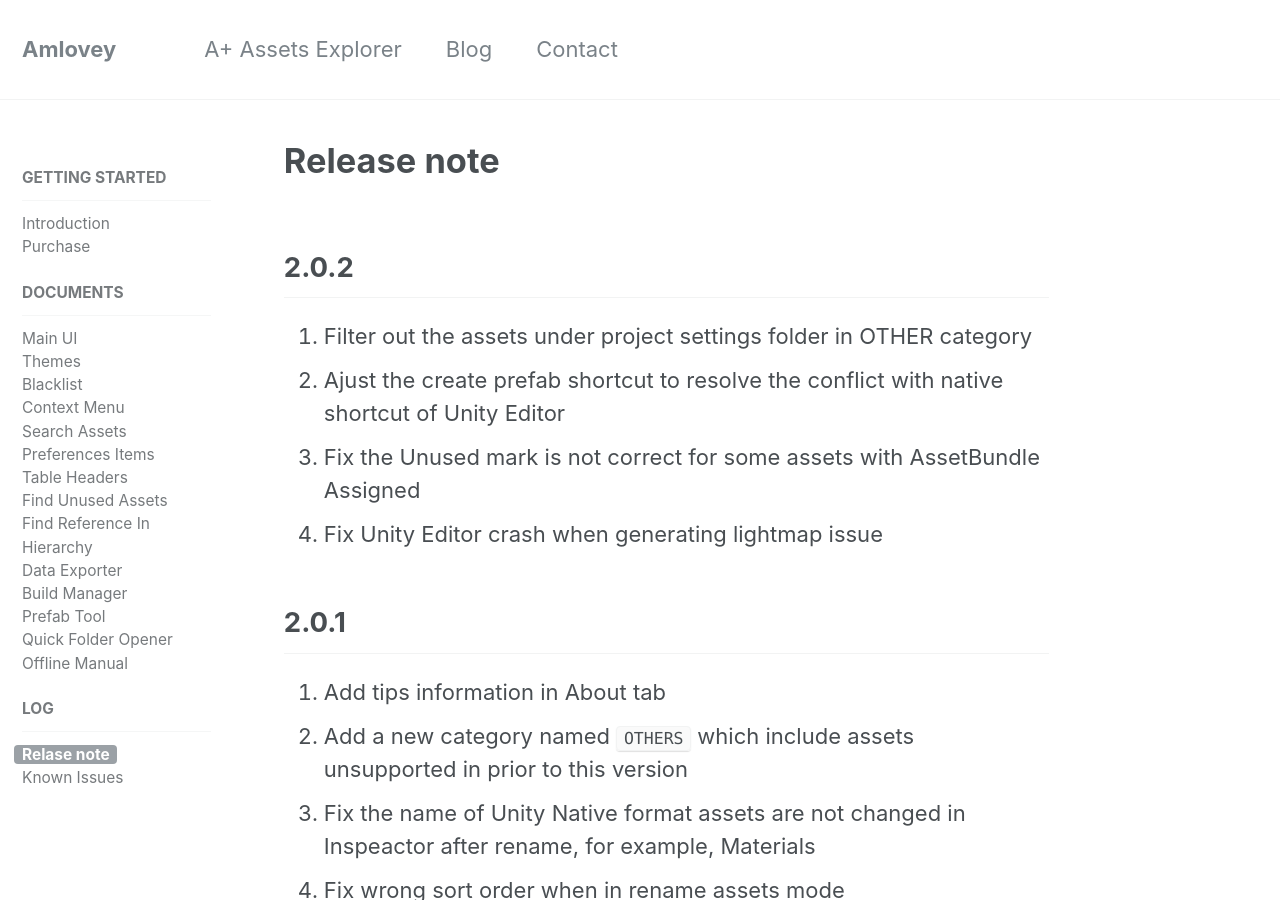
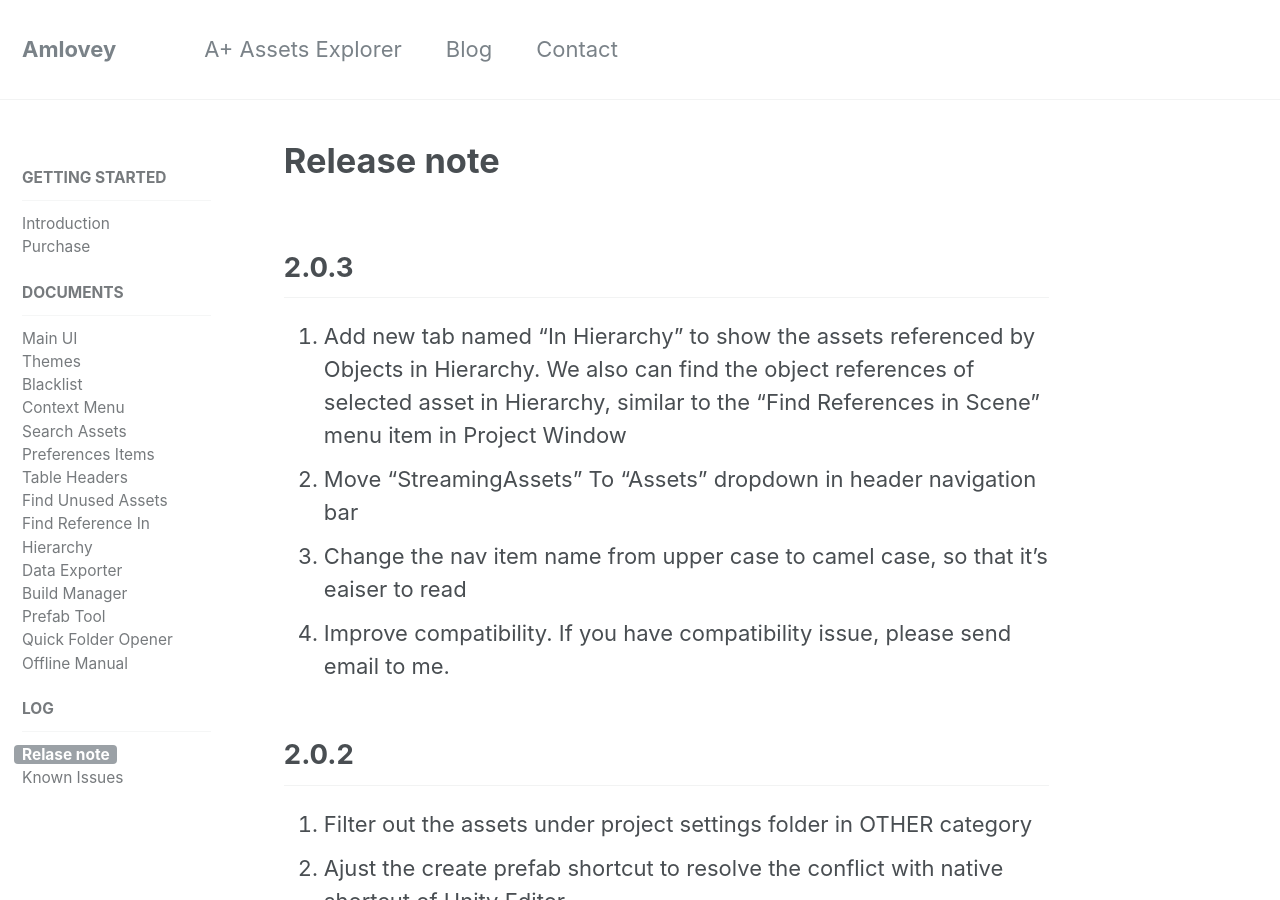
Before and after one commit to amloveyweb/amloveyweb.github.io, a Jekyll site: the page built from _pages/AssetsExplorer/release.md, in a window 1280 px wide and 900 px high. Built offline with Jekyll 4.4.1, drawn with Linux system fonts in a browser that asks for light colours.

Commit message:
update release

```diff
--- a/_pages/AssetsExplorer/release.md
+++ b/_pages/AssetsExplorer/release.md
@@ -5,6 +5,13 @@ permalink: "/assets-explorer/release-note/"
 sidebar:
   nav: "assets-explorer"
 ---
+## __2.0.3__
+
+1. Add new tab named "In Hierarchy" to show the assets referenced by Objects in Hierarchy. We also can find the object references of selected asset in Hierarchy, similar to the "Find References in Scene" menu item in Project Window
+2. Move "StreamingAssets" To "Assets" dropdown in header navigation bar
+3. Change the nav item name from upper case to camel case, so that it's eaiser to read
+4. Improve compatibility. If you have compatibility issue, please send email to me.
+
 ## __2.0.2__
 
 1. Filter out the assets under project settings folder in OTHER category
```
